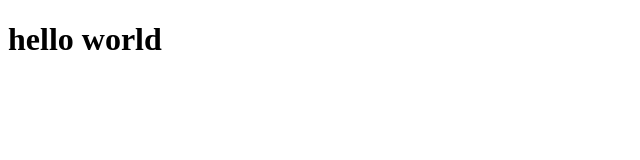
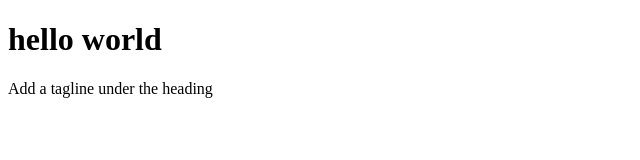
Before and after one commit to fk/vite-hello-world, a website: page index.html in a window 1280 px wide. Shown: the whole page, without its empty margins (0-640 px from the left). Drawn offline with Linux system fonts and the light colour scheme.

Commit message:
Add a tagline under the heading

```diff
--- a/index.html
+++ b/index.html
@@ -7,5 +7,6 @@
   </head>
   <body>
     <h1>hello world</h1>
+    <p>Add a tagline under the heading</p>
   </body>
 </html>
```
